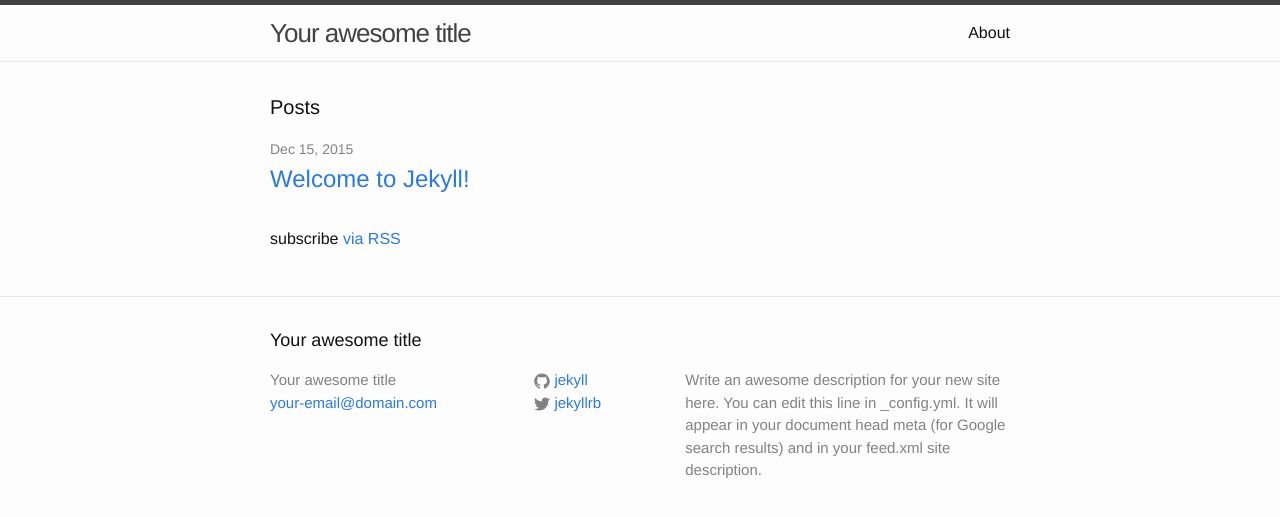
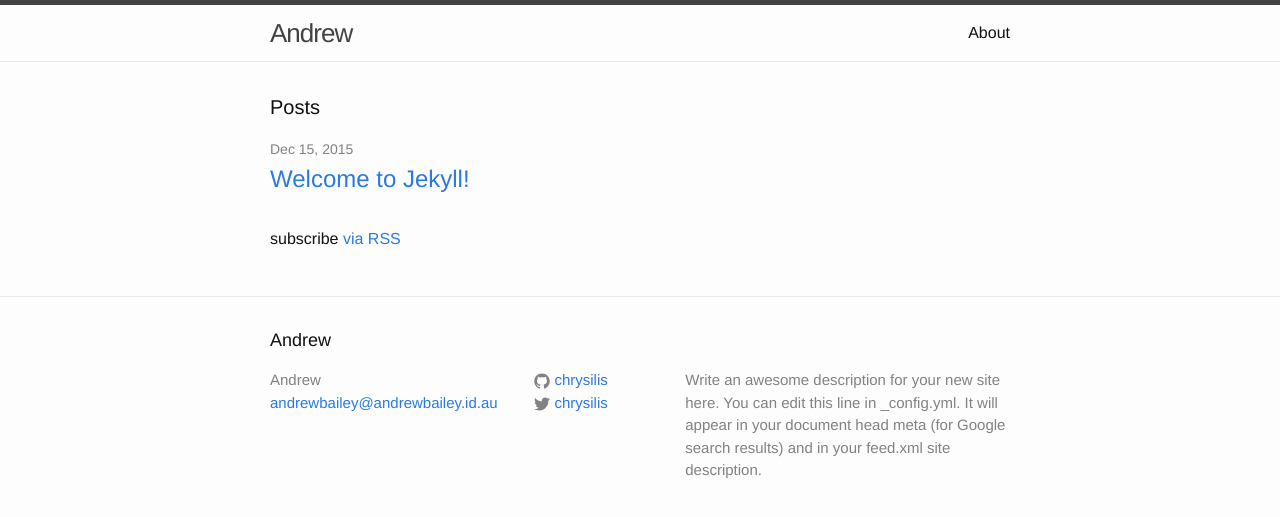
Before and after one commit to chrysilis/chrysilis.github.io, a Jekyll site: the page built from index.html, in a window 1280 px wide. Shown: the top 517 px of the page. Built offline with Jekyll 4.4.1, drawn with Linux system fonts in a browser that asks for light colours.

Commit message:
Changing Config

```diff
--- a/_config.yml
+++ b/_config.yml
@@ -1,14 +1,14 @@
 # Site settings
-title: Your awesome title
-email: your-email@domain.com
+title: Andrew
+email: andrewbailey@andrewbailey.id.au
 description: > # this means to ignore newlines until "baseurl:"
   Write an awesome description for your new site here. You can edit this
   line in _config.yml. It will appear in your document head meta (for
   Google search results) and in your feed.xml site description.
 baseurl: "" # the subpath of your site, e.g. /blog/
-url: "http://yourdomain.com" # the base hostname & protocol for your site
-twitter_username: jekyllrb
-github_username:  jekyll
+url: "http://andrewbailey.id.au" # the base hostname & protocol for your site
+twitter_username: chrysilis
+github_username:  chrysilis
 
 # Build settings
 markdown: kramdown
```
